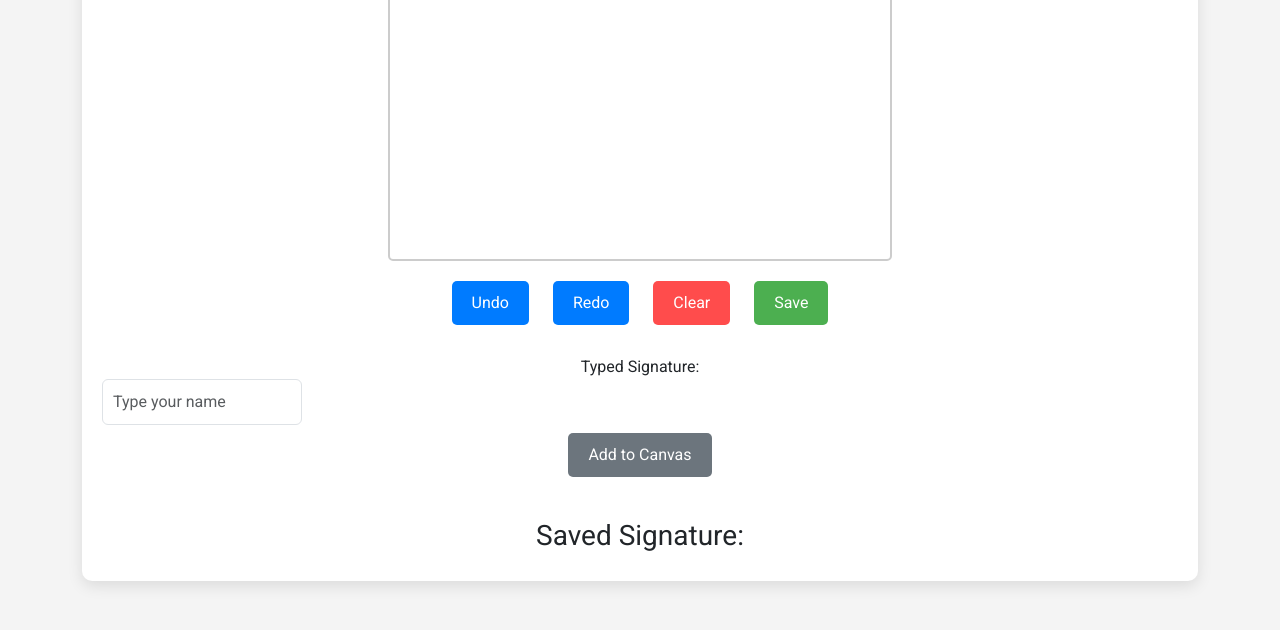
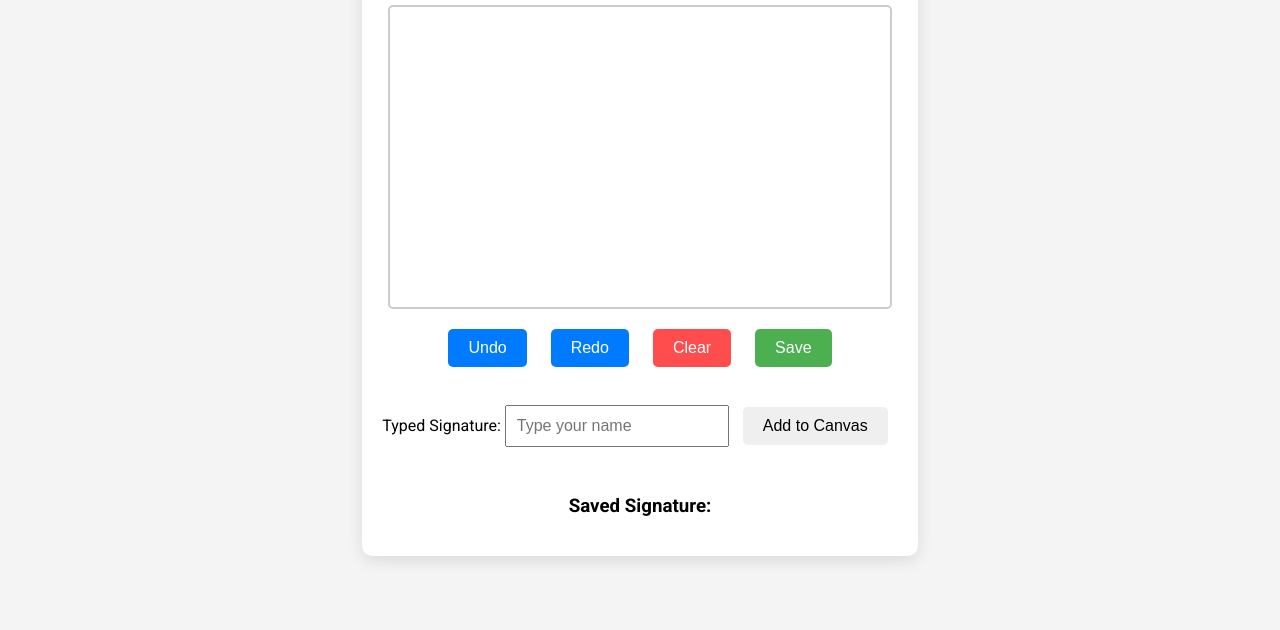
Before and after one commit to parthjetani/signature, a plain HTML site: page index.html in a window 1280 px wide. Shown: the part 170-800 px from the top of the page. Drawn offline with nearby package versions, Linux system fonts and the light colour scheme.

Commit message:
Update index.html

```diff
--- a/index.html
+++ b/index.html
@@ -5,13 +5,15 @@
     <meta name="viewport" content="width=device-width, initial-scale=1.0" />
     <title>Digital Signature</title>
     <link href="https://fonts.googleapis.com/css2?family=Pacifico&family=Roboto:wght@400;700&display=swap" rel="stylesheet"/>
-    <!-- Add Bootstrap CSS -->
-    <link href="https://cdn.jsdelivr.net/npm/bootstrap@5.3.0-alpha1/dist/css/bootstrap.min.css" rel="stylesheet">
     <style>
         body {
             font-family: "Roboto", sans-serif;
             margin: 0;
             padding: 0;
+            display: flex;
+            justify-content: center;
+            align-items: center;
+            min-height: 100vh;
             background-color: #f4f4f4;
         }
         .signature-container {
@@ -81,36 +83,28 @@
             max-width: 100%;
             border: 1px solid #ccc;
         }
-        @media (max-width: 575px) {
-            #signatureCanvas {
-                width: 100%;
-            }
-        }
     </style>
 </head>
 <body>
-    <div class="container d-flex justify-content-center align-items-center min-vh-100">
-        <div class="signature-container col-12">
+    <div class="signature-container">
         <h1>Digital Signature</h1>
         <canvas id="signatureCanvas"></canvas>
         <div class="buttons">
-                <button id="undoButton" class="btn btn-primary">Undo</button>
-                <button id="redoButton" class="btn btn-primary">Redo</button>
-                <button id="clearButton" class="btn btn-danger">Clear</button>
-                <button id="saveButton" class="btn btn-success">Save</button>
+            <button id="undoButton">Undo</button>
+            <button id="redoButton">Redo</button>
+            <button id="clearButton">Clear</button>
+            <button id="saveButton">Save</button>
         </div>
         <div class="typed-signature">
             <label for="typedName">Typed Signature:</label>
-                <input type="text" id="typedName" class="form-control" placeholder="Type your name" />
-                <button id="addTypedSignature" class="btn btn-secondary mt-2">Add to Canvas</button>
+            <input type="text" id="typedName" placeholder="Type your name" />
+            <button id="addTypedSignature">Add to Canvas</button>
         </div>
-            <div class="signature-options mt-3" id="signatureOptions"></div>
-            <div id="output" class="mt-3">
+        <div class="signature-options" id="signatureOptions"></div>
+        <div id="output">
             <h3>Saved Signature:</h3>
         </div>
     </div>
-    </div>
-
     <script>
         const canvas = document.getElementById("signatureCanvas");
         const ctx = canvas.getContext("2d");
@@ -197,6 +191,9 @@
         clearButton.addEventListener("click", () => {
             ctx.clearRect(0, 0, canvas.width, canvas.height);
             saveAction();
+
+            const outputDiv = document.getElementById("output");
+            outputDiv.innerHTML = "";
         });
 
         addTypedSignatureButton.addEventListener("click", () => {
@@ -254,7 +251,5 @@
             outputDiv.appendChild(img);
         });
     </script>
-    <!-- Add Bootstrap JS -->
-    <script src="https://cdn.jsdelivr.net/npm/bootstrap@5.3.0-alpha1/dist/js/bootstrap.bundle.min.js"></script>
 </body>
 </html>
```
Lines whose indentation alone changed are shown as unchanged.
